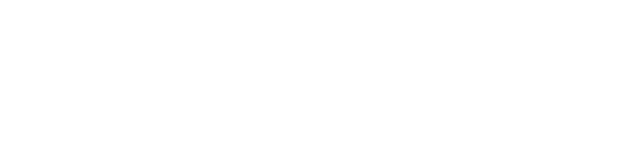
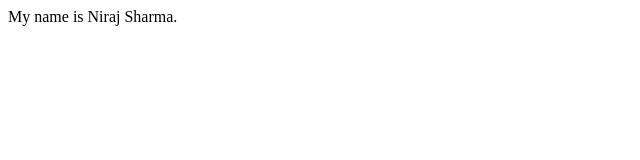
Before and after one commit to NeerajSharmans/revision, a plain HTML site: page index.html in a window 1280 px wide. Shown: the whole page, without its empty margins (0-640 px from the left). Drawn offline with Linux system fonts and the light colour scheme.

Commit message:
Committed

```diff
--- a/index.html
+++ b/index.html
@@ -6,6 +6,6 @@
         </title>
     </head>
     <body>
-
+        My name is Niraj Sharma.
     </body>
 </html>
```
